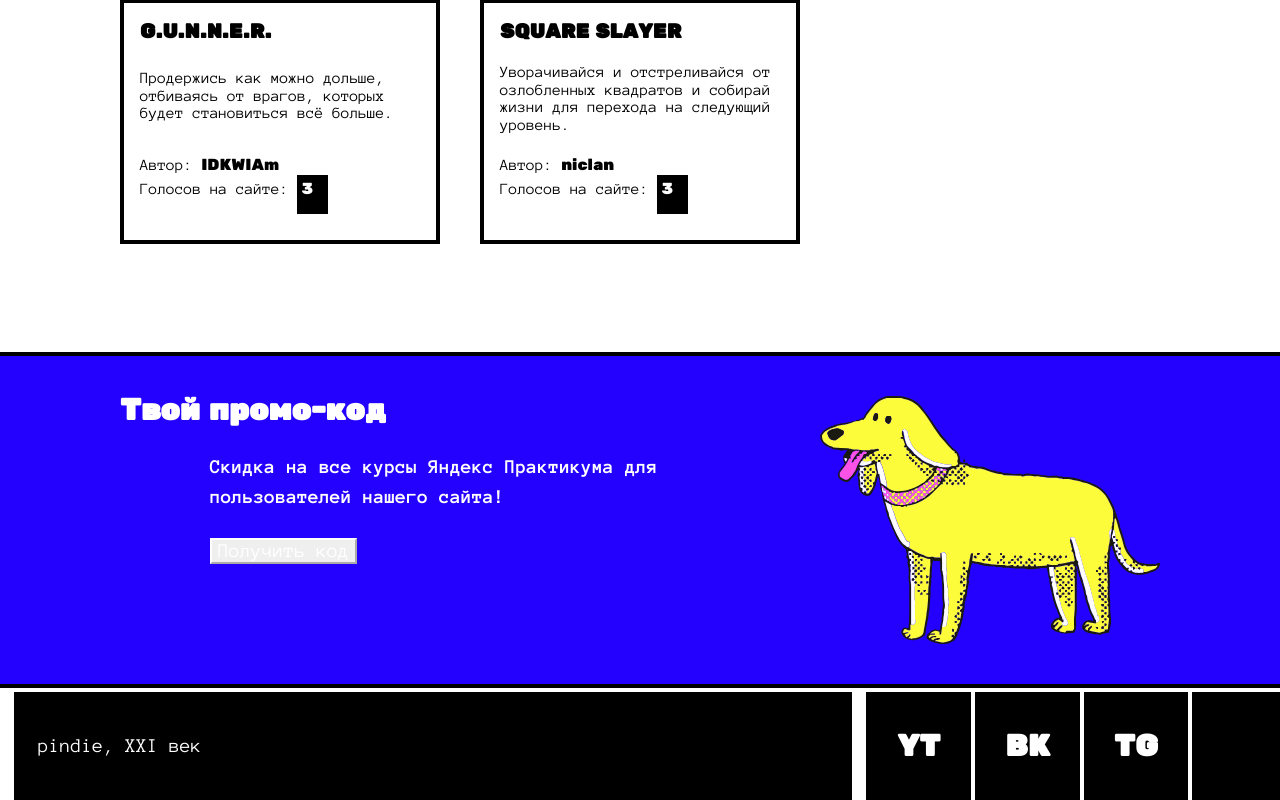
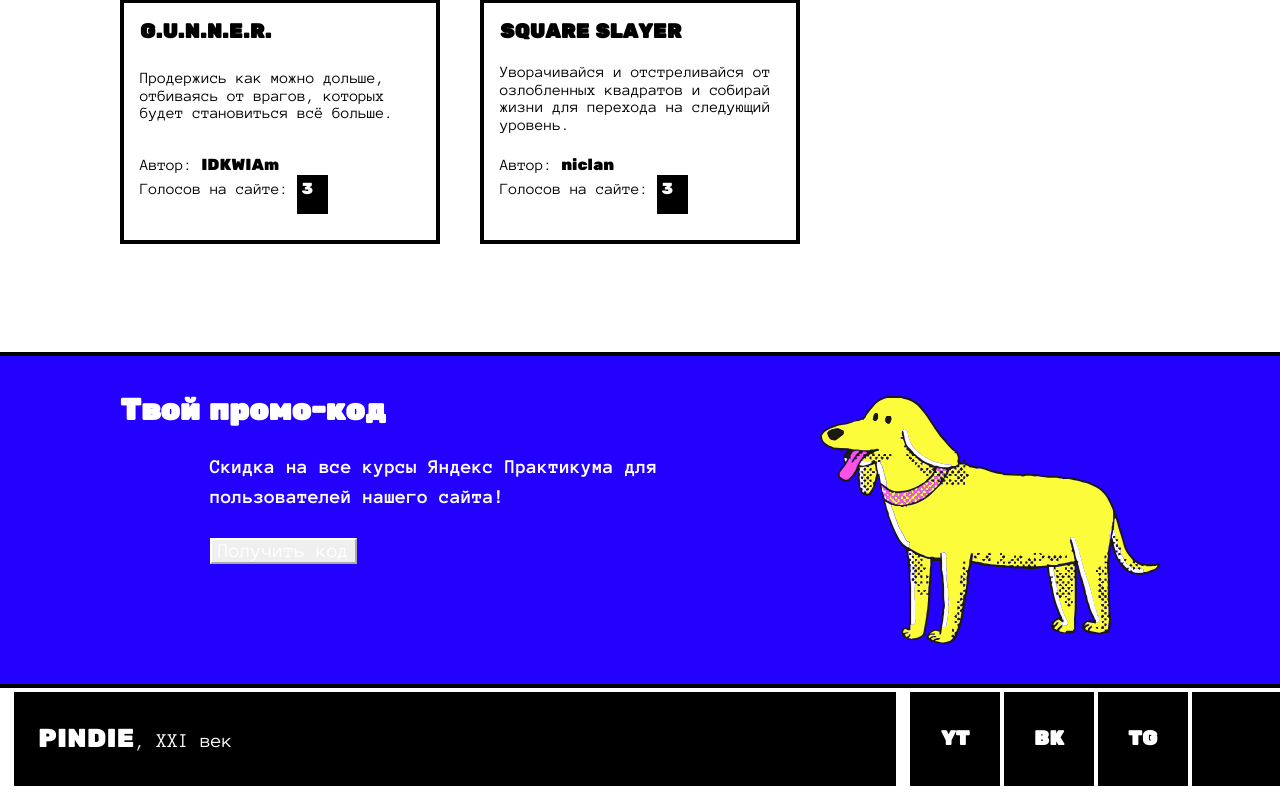
Before and after one commit to nekohash9/pindie, a Next.js app: page / in a window 1280 px wide. Shown: the part 2845-3645 px from the top of the page. Built offline with nearby package versions, Linux system fonts and the light colour scheme.

Commit message:
footer.jsx update

```diff
--- a/app/components/Footer/Footer.jsx
+++ b/app/components/Footer/Footer.jsx
@@ -4,31 +4,22 @@ export const Footer = () => {
   return (
     <footer className={Styles.footer}>
       <a href="./index.html" className={Styles.footer__logo}>
-        <span className={Styles.footer__logoname}>pindie</span>
-        <span className={Styles.footer__logocopy}>, XXI век</span>
+        <span className={Styles["footer__logo-name"]}>pindie</span>
+        <span className={Styles["footer__logo-copy"]}>, XXI век</span>
       </a>
       <ul className={Styles["social-list"]}>
-        <li className={Styles.sociallist__item}>
-          <a
-            href=""
-            className={`${Styles.button} ${Styles["social-list__link"]}`}
-          >
+        <li className={Styles["social-list__item"]}>
+          <a href="" className={`button ${Styles["social-list__link"]}`}>
             YT
           </a>
         </li>
-        <li className={Styles.sociallist__item}>
-          <a
-            href=""
-            className={`${Styles.button} ${Styles["social-list__link"]}`}
-          >
+        <li className={Styles["social-list__item"]}>
+          <a href="" className={`button ${Styles["social-list__link"]}`}>
             ВК
           </a>
         </li>
-        <li className={Styles.sociallist__item}>
-          <a
-            href=""
-            className={`${Styles.button} ${Styles["social-list__link"]}`}
-          >
+        <li className={Styles["social-list__item"]}>
+          <a href="" className={`button ${Styles["social-list__link"]}`}>
             TG
           </a>
         </li>
```
